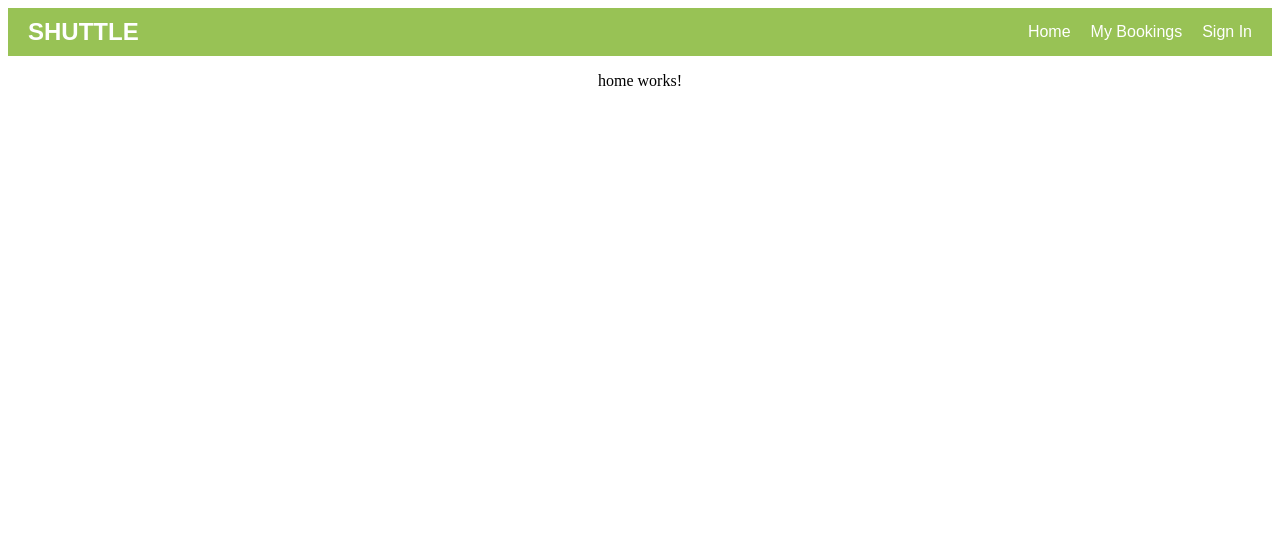
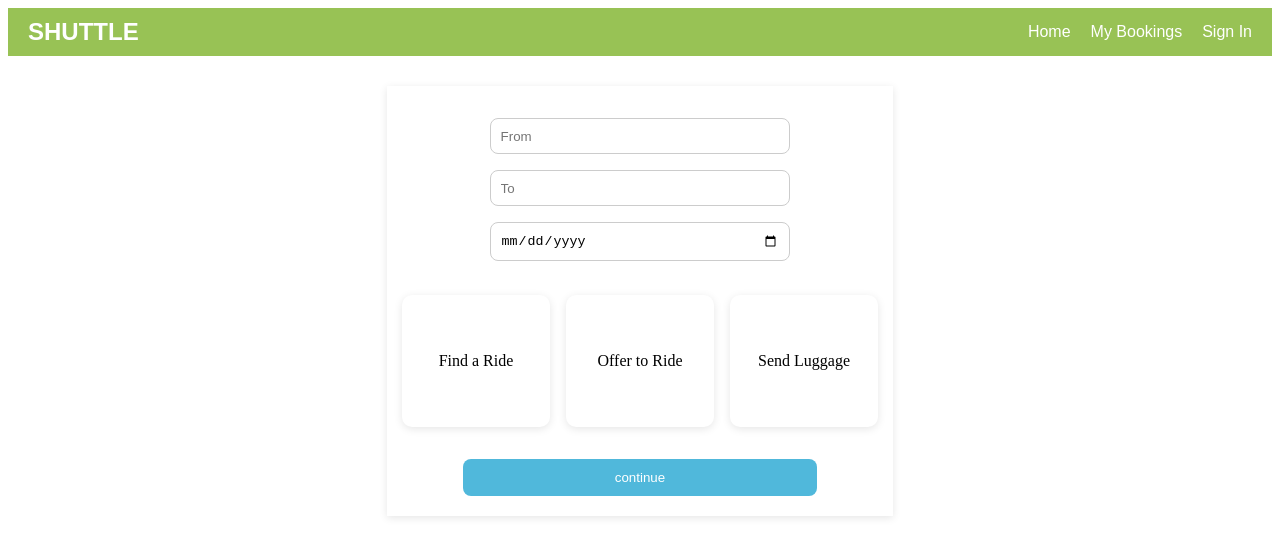
Before and after one commit to GS-Khaira/Shuttle, an Angular app in the folder shuttle/: page / in a window 1280 px wide. Shown: the top 556 px of the page. Built offline with nearby package versions, Linux system fonts and the light colour scheme.

Commit message:
feat(home): home page basic layout ready

```diff
--- a/shuttle/src/app/Components/home/home.component.html
+++ b/shuttle/src/app/Components/home/home.component.html
@@ -1 +1,14 @@
-<p>home works!</p>
+<div class="home-dashboard">
+    <div class="search-card">
+      <input type="text" placeholder="From" />
+      <input type="text" placeholder="To" />
+      <input type="date" />
+    </div>
+    <div class="actions">
+        <div class="action-card">Find a Ride</div>
+        <div class="action-card">Offer to Ride</div>
+        <div class="action-card">Send Luggage</div>
+    </div>
+
+    <button class="continue-btn">continue</button>
+  </div>
--- a/shuttle/src/app/Components/home/home.component.scss
+++ b/shuttle/src/app/Components/home/home.component.scss
@@ -0,0 +1,72 @@
+.home-dashboard {
+    margin-top: 30px;
+    background-color: white;
+    box-shadow: 0 2px 8px rgba(0, 0, 0, 0.1);
+    display: flex;
+    flex-direction: column;
+    align-items: center;
+    justify-content: center;
+    gap: 2rem;
+  }
+
+  .search-card {
+    padding: 2rem;
+    border-radius: 12px;
+    width: 300px;
+    display: flex;
+    flex-direction: column;
+    gap: 1rem;
+  }
+
+  .search-card h2 {
+    margin: 0;
+    text-align: center;
+  }
+
+  .search-card input {
+    padding: 0.6rem;
+    border: 1px solid #ccc;
+    border-radius: 8px;
+  }
+
+  .continue-btn {
+    padding: 0.7rem;
+    width: 70%;
+    margin-bottom: 20px ;
+    background-color: rgb(80, 184, 219);
+    color: white;
+    border: none;
+    border-radius: 8px;
+    cursor: pointer;
+
+    &:hover{
+        background-color: rgb(23, 160, 206);
+    }
+  }
+
+  .actions {
+    margin: -30px 15px 0px 15px;
+    display: flex;
+    gap: 1rem;
+    justify-content: center;
+    flex-wrap: wrap;
+  }
+
+  .action-card {
+    background-color: white;
+    height: 100px;
+    width: 100px;
+    display: flex;
+    justify-content: center;
+    align-items: center;
+    padding: 1rem 1.5rem;
+    border-radius: 10px;
+    box-shadow: 0 2px 8px rgba(0, 0, 0, 0.1);
+    text-align: center;
+    cursor: pointer;
+
+    &:hover{
+        background-color: rgb(152, 194, 85);
+        color: white;
+    }
+  }
```
